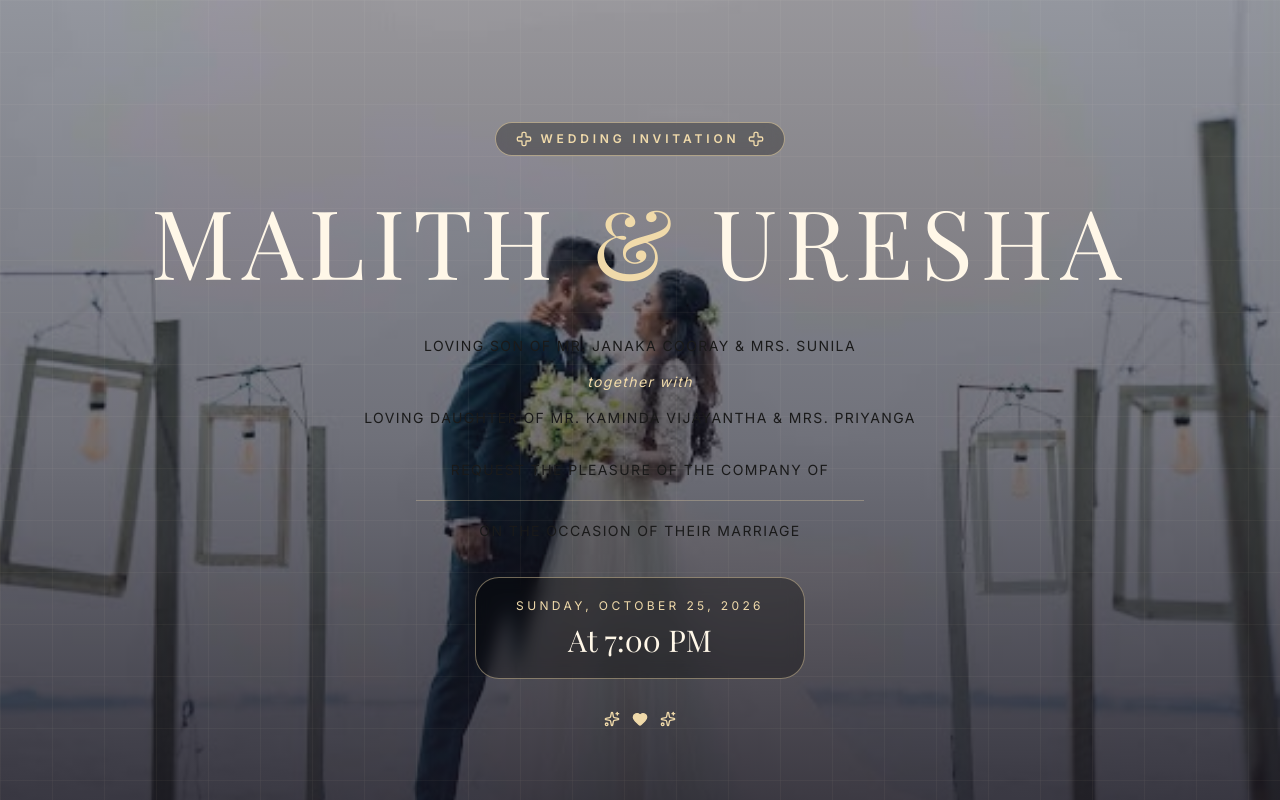
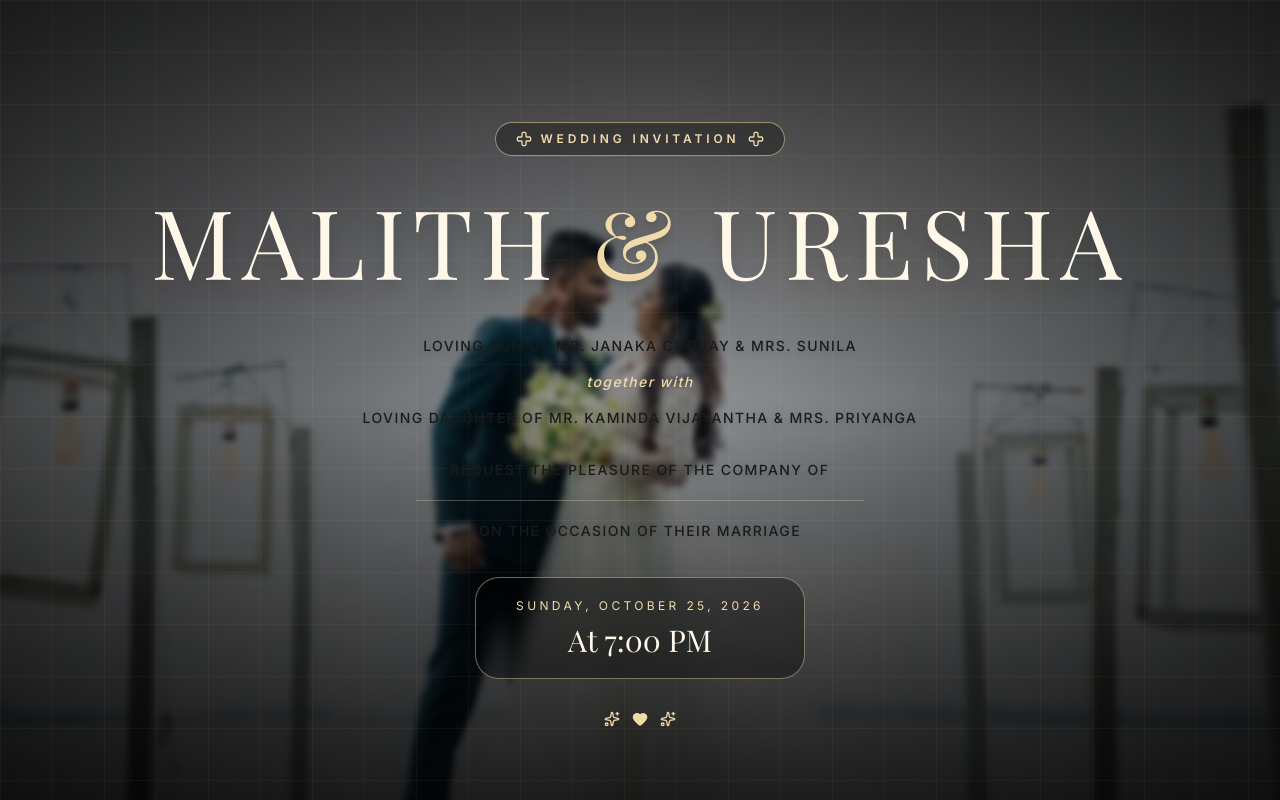
Before and after one commit to Qubion-coder/Malith-and-Uresha, a Next.js app: page / in a window 1280 px wide. Both pictures are taken after a click on the button "OPEN INVITATION". Shown: the top 800 px of the page. Built offline with nearby package versions, Linux system fonts and the light colour scheme.

Commit message:
Adjust hero image visibility and text legibility

```diff
--- a/components/sections/HeroSection.tsx
+++ b/components/sections/HeroSection.tsx
@@ -22,11 +22,13 @@ export default function HeroSection() {
       className="relative min-h-[100svh] w-full overflow-hidden"
     >
       <div
-        className="absolute inset-0 bg-cover bg-center bg-no-repeat"
+        className="absolute inset-0 bg-cover bg-center bg-no-repeat blur-[3px] scale-105"
         style={{ backgroundImage: 'url(/images/2.jpg)' }}
       />
 
-      <div className="absolute inset-0 bg-[linear-gradient(180deg,rgba(20,17,28,0.42)_0%,rgba(20,17,28,0.58)_55%,rgba(20,17,28,0.82)_100%)]" />
+      {/* Improved vignette overlay to show the image while keeping text readable */}
+      <div className="absolute inset-0 bg-black/30 bg-[radial-gradient(circle_at_center,rgba(0,0,0,0.1)_0%,rgba(0,0,0,0.7)_100%)]" />
+      <div className="absolute inset-0 bg-gradient-to-b from-black/50 via-transparent to-black/70" />
 
       <div className="pointer-events-none absolute inset-0 opacity-[0.16] mix-blend-screen">
         <div
@@ -57,16 +59,16 @@ export default function HeroSection() {
           initial={{ opacity: 0, y: 40 }}
           animate={inView ? { opacity: 1, y: 0 } : {}}
           transition={{ duration: 1.1, delay: 0.1 }}
-          className="font-serif text-4xl font-light leading-tight tracking-[0.08em] text-[#fff7e8] sm:text-6xl md:text-7xl lg:text-8xl"
+          className="font-serif text-4xl font-light leading-tight tracking-[0.08em] text-[#fff7e8] sm:text-6xl md:text-7xl lg:text-8xl drop-shadow-xl"
         >
-          MALITH <span className="text-[#f0daaa]">&amp;</span> URESHA
+          MALITH <span className="text-[#f0daaa] drop-shadow-md">&amp;</span> URESHA
         </motion.h1>
 
         <motion.div
           initial={{ opacity: 0, y: 24 }}
           animate={inView ? { opacity: 1, y: 0 } : {}}
           transition={{ duration: 1, delay: 0.25 }}
-          className="mt-8 flex flex-col items-center max-w-3xl text-[10px] sm:text-xs md:text-sm uppercase tracking-widest leading-loose text-[#f8ead0]"
+          className="mt-8 flex flex-col items-center max-w-3xl text-[10px] sm:text-xs md:text-sm uppercase tracking-widest leading-loose text-[#f8ead0] drop-shadow-md font-medium"
         >
           <p>Loving Son of Mr. Janaka Cooray &amp; Mrs. Sunila</p>
           <p className="my-2 italic lowercase text-[#f0daaa]">together with</p>
```
